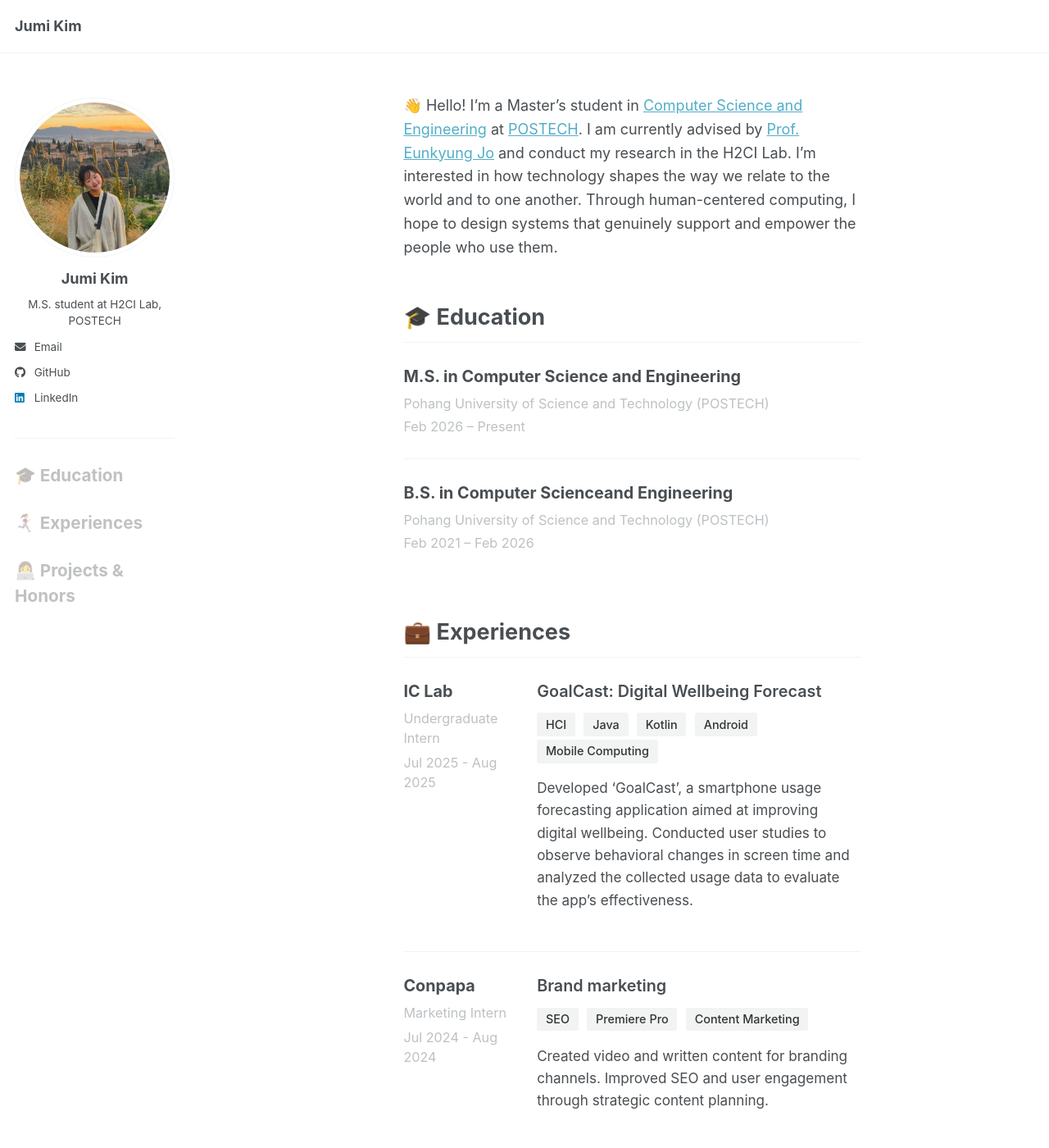
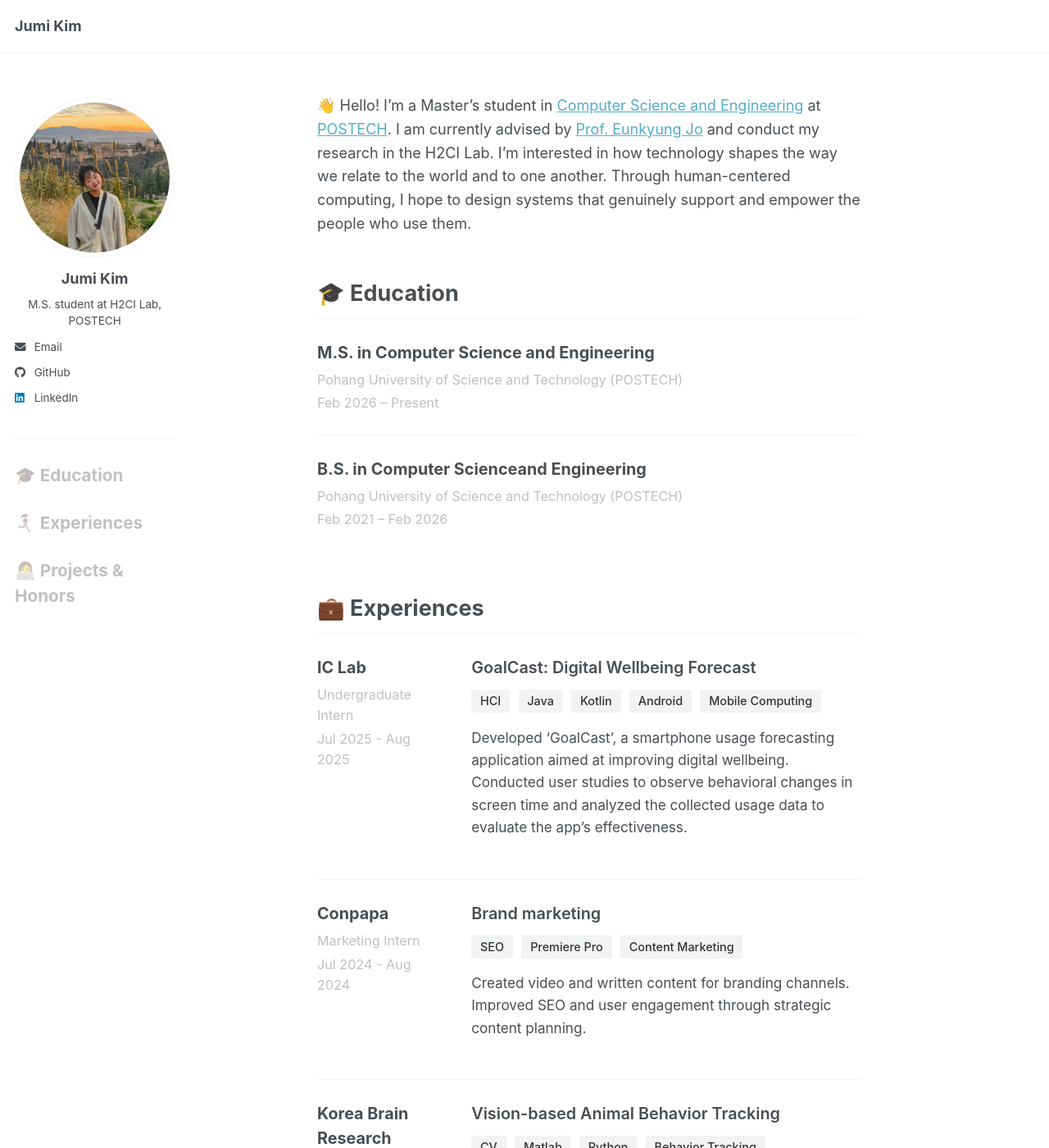
Before and after one commit to jglosa/jglosa.github.io, a Jekyll site: the page built from _pages/about.md, in a window 1280 px wide and 1400 px high. Shown: the whole window at 82% size. Built offline with Jekyll 4.4.1, drawn with Linux system fonts in a browser that asks for light colours; a script bundle is joined from its source files by our own code; library files that are not in the unit come from our copies.

Commit message:
padding fix between page and sidebar

```diff
--- a/_sass/layout/_page.scss
+++ b/_sass/layout/_page.scss
@@ -18,8 +18,8 @@
 
 .page {
   @include breakpoint($large) {
-    @include span(9 of 12 last);
-    @include prefix(1.5 of 12);
+    @include span(9.5 of 12 last);
+    @include prefix(1 of 12);
     @include suffix(2 of 12);
   }
 
```
